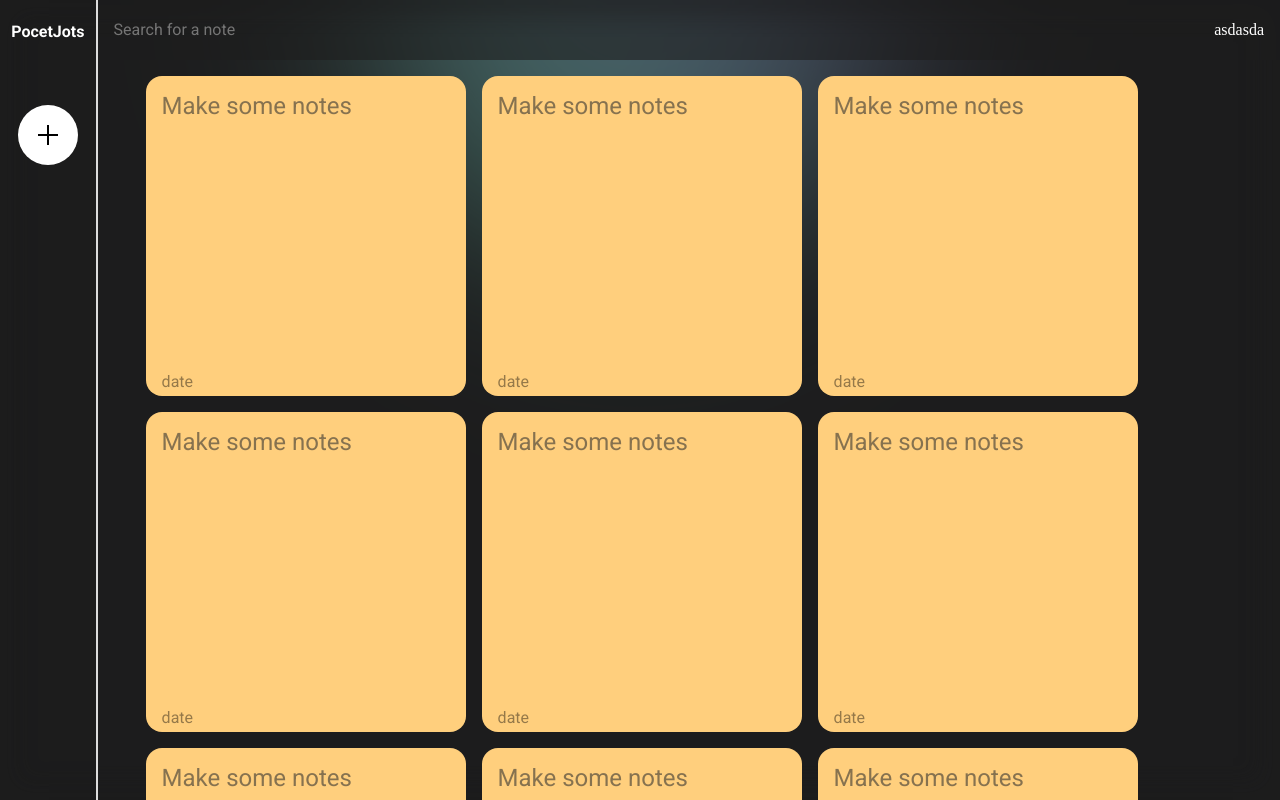
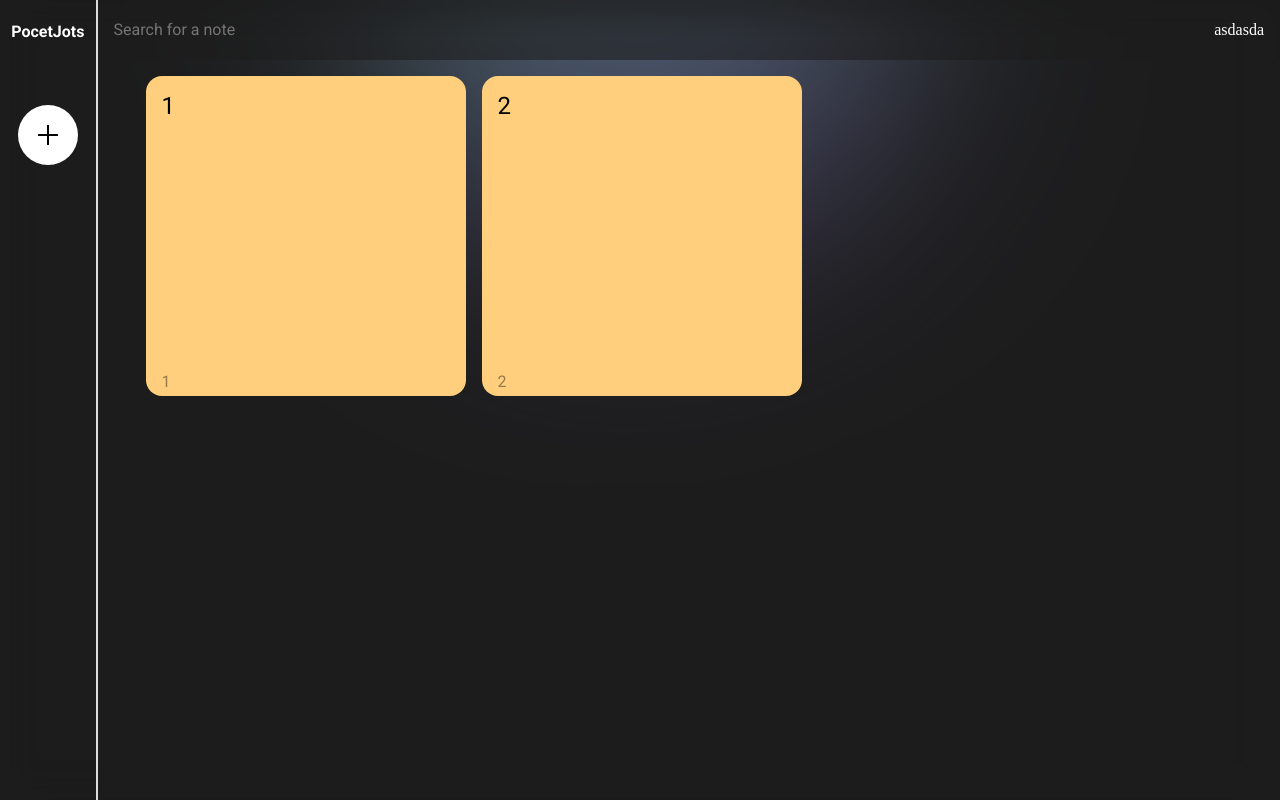
Before and after one commit to Hisokaqq/PocketJots, a React (Create React App) app in the folder frontend/: page / in a window 1280 px wide. Built offline with nearby package versions, Linux system fonts and the light colour scheme.

Commit message:
notes setup

```diff
--- /dev/null
+++ b/frontend/src/components/Note.jsx
@@ -0,0 +1,65 @@
+import React, { useEffect, useState } from 'react'
+import styled from "styled-components";
+import { motion,  } from "framer-motion";
+
+function hexToRgba(hex, opacity) {
+    const hexWithoutHash = hex.replace('#', '');
+    const r = parseInt(hexWithoutHash.substring(0, 2), 16);
+    const g = parseInt(hexWithoutHash.substring(2, 4), 16);
+    const b = parseInt(hexWithoutHash.substring(4, 6), 16);
+    return `rgba(${r}, ${g}, ${b}, ${opacity})`;
+  }
+
+
+  const Note = ({ note, color, id }) => {
+    const [value, setValue] = useState(note);
+
+    useEffect(() => {
+      setValue(note);
+    }, [note]);
+
+    return (
+      <StyledNote layoutId={id} style={{ background: hexToRgba("#FFCF7D", 7) }}>
+        <textarea
+          spellCheck={false}
+          placeholder="Make some notes"
+          onChange={(e) => setValue(e.target.value)}
+          value={value}
+        ></textarea>
+        <p className="date">{note}</p>
+      </StyledNote>
+    );
+  };
+
+
+const StyledNote = styled(motion.div)`
+    background-color: rgba(255, 207, 125, 1);
+    width: 20rem;
+    height: 20rem;
+    border-radius: 1rem;
+    overflow: hidden;
+    display: flex;
+    flex-direction: column;
+    .date{
+        margin-left: 1rem;
+        margin-bottom: .3rem;
+        color: #0000006a;
+    }
+    textarea {
+        all: unset;
+        flex: 1;
+        color: #000;
+        font-size: 1.5rem;
+        padding: 1rem;
+        font-family: 'Roboto', sans-serif;
+        resize: none;
+        overflow-wrap: break-word;
+        white-space: pre-wrap;
+
+        &::placeholder{
+            color: #2e2e2e94;
+        }
+    }
+`
+
+export default Note
--- a/frontend/src/screen/HomeScreen.jsx
+++ b/frontend/src/screen/HomeScreen.jsx
@@ -1,8 +1,9 @@
 import React, { useState } from 'react';
 import styled from "styled-components";
-import { motion } from "framer-motion";
+import { motion} from "framer-motion";
 import { FontAwesomeIcon } from '@fortawesome/react-fontawesome';
 import { faCheck } from '@fortawesome/free-solid-svg-icons';
+import Note from '../components/Note';
 
 function hexToRgba(hex, opacity) {
     const hexWithoutHash = hex.replace('#', '');
@@ -63,9 +64,11 @@ const dotAnim = {
 
   const HomeScreen = () => {
     const [isRotated, setIsRotated] = useState(false);
-    const [notes, setNotes] = useState([1,2,3,4,5,6,7,8,9,10])
+    const [notes, setNotes] = useState([1,2])
     const handlePlusClick = () => {
       setIsRotated((prevState) => !prevState);
+      setNotes(prevNotes => [0, ...prevNotes])
+
     };
 
 
@@ -132,10 +135,13 @@ const dotAnim = {
             <div className="data">
                 {
                     notes.map((note, index)=>(
-                        <StyledNote style={{background: hexToRgba("#FFCF7D", 9)}}>
-                            <textarea spellCheck={false} placeholder='Make some notes'></textarea>
-                            <p className='date'>date</p>
-                        </StyledNote>
+                        <Note
+                        note={note}
+                        notes={notes}
+                        id={index}
+                        key={index}
+                        />
+                        // <p>{note}</p>
                     ))
                 }
             </div>
```
